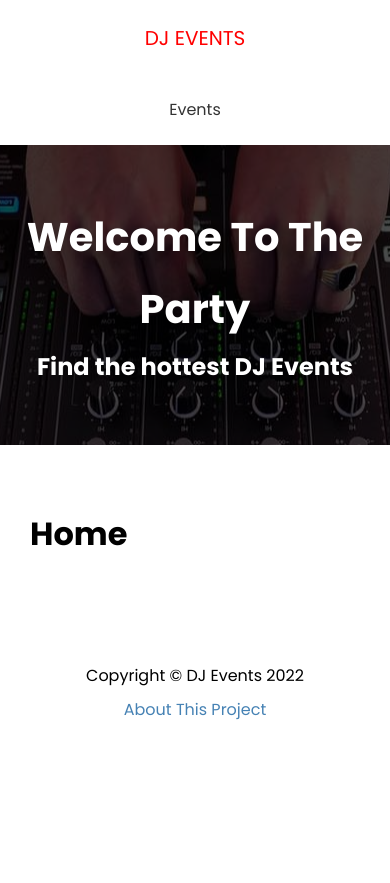
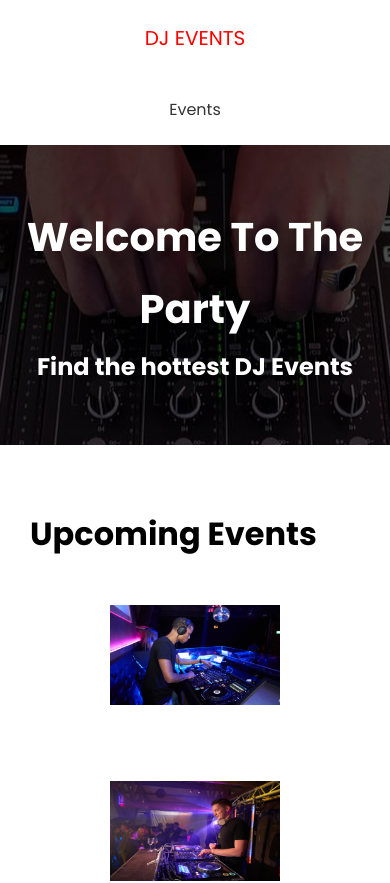
Before and after one commit to leobewater/udemy-next-js-building-music-event, a Next.js app in the folder frontend/: page / in a window 390 px wide. Shown: the top 883 px of the page. Before the commit the page ends 844 px from the top, so only its background shows below. Built offline with nearby package versions, Linux system fonts and the light colour scheme; no server answers.

Commit message:
add event item module

```diff
--- /dev/null
+++ b/frontend/components/EventItem.js
@@ -0,0 +1,16 @@
+import Image from 'next/image'
+import styles from '@/styles/EventItem.module.css'
+
+export default function EventItem({ evt }) {
+  return (
+    <div className={styles.event}>
+      <div className={styles.img}>
+        <Image
+          src={evt.image ? evt.image : '/images/event-default.png'}
+          width={170}
+          height={100}
+        />
+      </div>
+    </div>
+  )
+}
--- a/frontend/pages/index.js
+++ b/frontend/pages/index.js
@@ -1,11 +1,34 @@
 import Layout from '@/components/Layout'
+import EventItem from '@/components/EventItem'
+import { API_URL } from '@/config/index'
 
-const Home = () => {
+export default function HomePage({ events }) {
+  // console.log(events)
   return (
     <Layout>
-      <h1>Home</h1>
+      <h1>Upcoming Events</h1>
+      {events.length === 0 && <h3>No events to show</h3>}
+
+      {events.map((evt) => (
+        <EventItem key={evt.id} evt={evt} />
+      ))}
     </Layout>
   )
 }
 
-export default Home
+// getStaticProps - fetch at build time
+export async function getStaticProps() {
+  const res = await fetch(`${API_URL}/api/events`)
+  const events = await res.json()
+
+  // log on server side
+  // console.log(events)
+
+  return {
+    props: {
+      events,
+    },
+    // re-validate on every seconds
+    revalidate: 1,
+  }
+}
--- /dev/null
+++ b/frontend/styles/EventItem.module.css
@@ -0,0 +1,28 @@
+.event {
+  display: flex;
+  justify-content: space-between;
+  align-items: center;
+  margin: 20px 0;
+  padding: 13px;
+  box-shadow: 2px 3px 5px rbga(0, 0, 0, 0.1);
+}
+
+.img {
+  flex: 1;
+  margin: 10px;
+}
+
+.info {
+  flex: 2;
+}
+
+@media (max-width: 600px) {
+  .event {
+    flex-direction: column;
+    text-align: center;
+  }
+
+  .info {
+    margin-bottom: 20px;
+  }
+}
```
